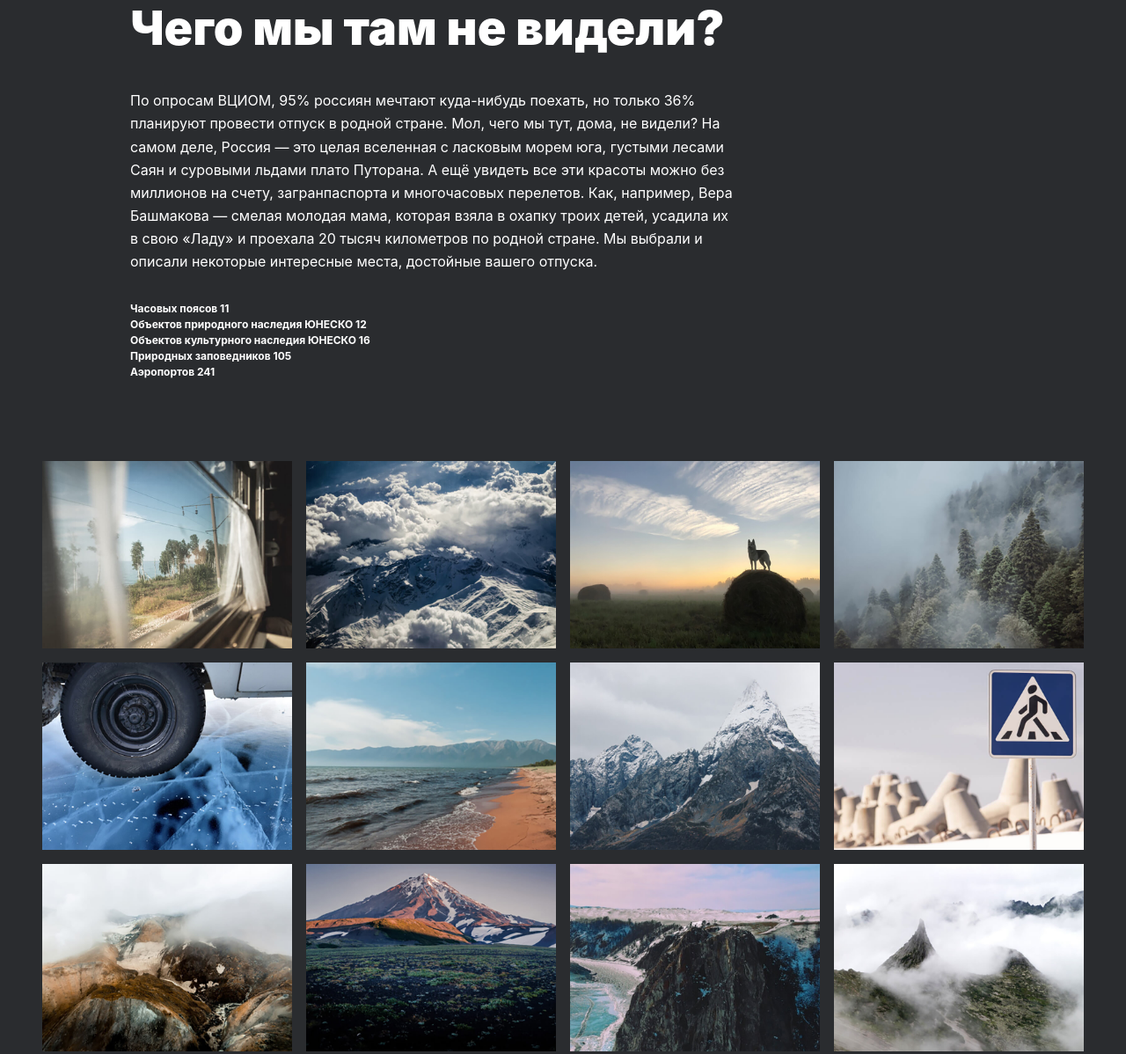
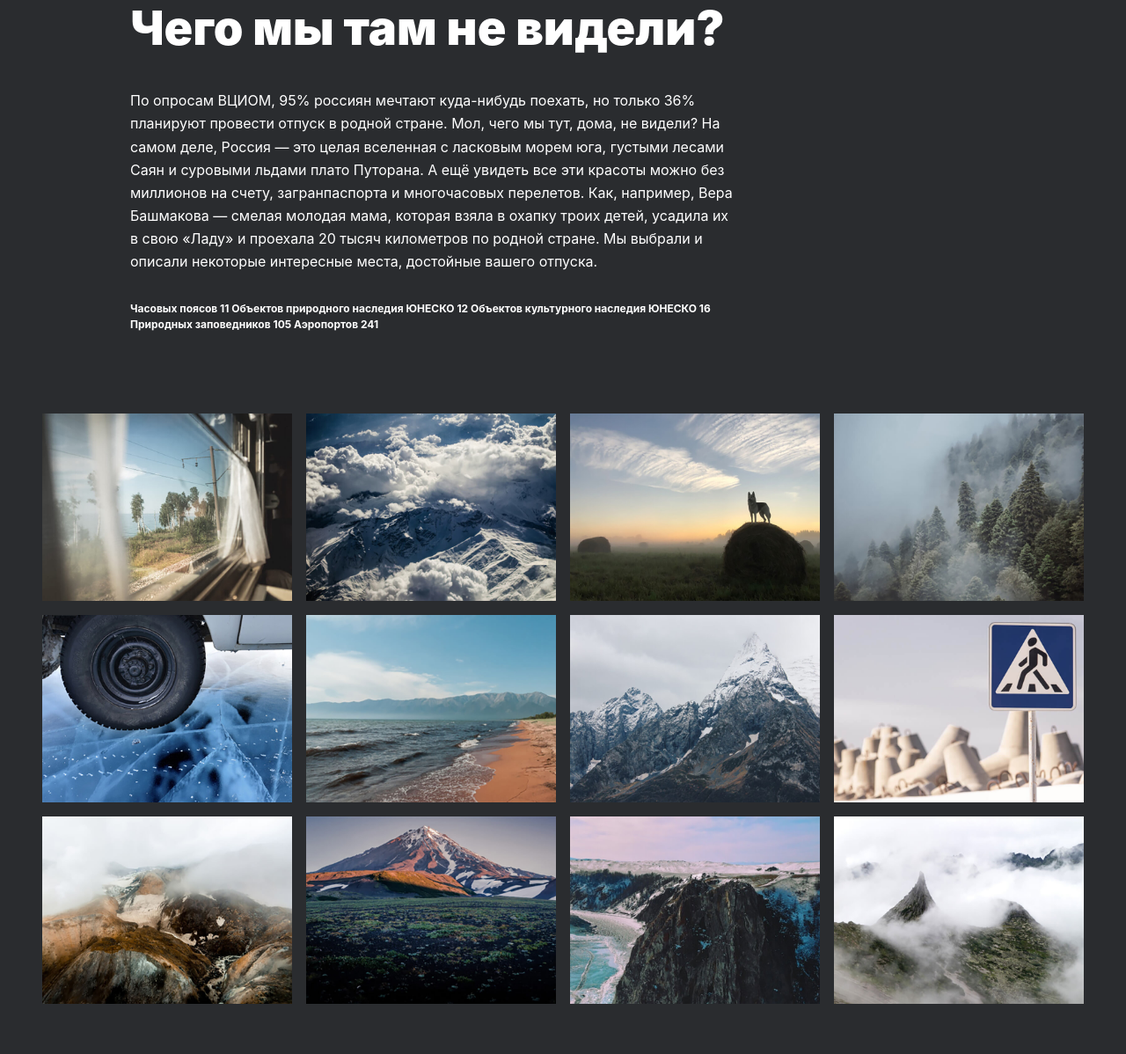
Before and after one commit to VyacheslavovichTS/russian-travel, a plain HTML site: page index.html in a window 1280 px wide. Shown: the part 1233-2431 px from the top of the page at 88% size. Drawn offline with Linux system fonts and the light colour scheme.

Commit message:
убрал br
убрал br

```diff
--- a/index.html
+++ b/index.html
@@ -34,8 +34,7 @@
             смелая молодая мама, которая взяла в охапку троих детей, усадила их в свою «Ладу» и проехала 20 тысяч
             километров по родной стране. Мы выбрали и описали некоторые интересные места, достойные вашего отпуска.
           </p>
-          <p class="intro__list">Часовых поясов 11<br>Объектов природного наследия ЮНЕСКО 12<br>Объектов культурного
-            наследия ЮНЕСКО 16<br>Природных заповедников 105<br>Аэропортов 241
+          <p class="intro__list">Часовых&nbsp;поясов&nbsp;11 Объектов&nbsp;природного&nbsp;наследия&nbsp;ЮНЕСКО 12 Объектов&nbsp;культурного&nbsp;наследия&nbsp;ЮНЕСКО&nbsp;16 Природных&nbsp;заповедников&nbsp;105 Аэропортов&nbsp;241
           </p>
         </div>
       </section>
```
